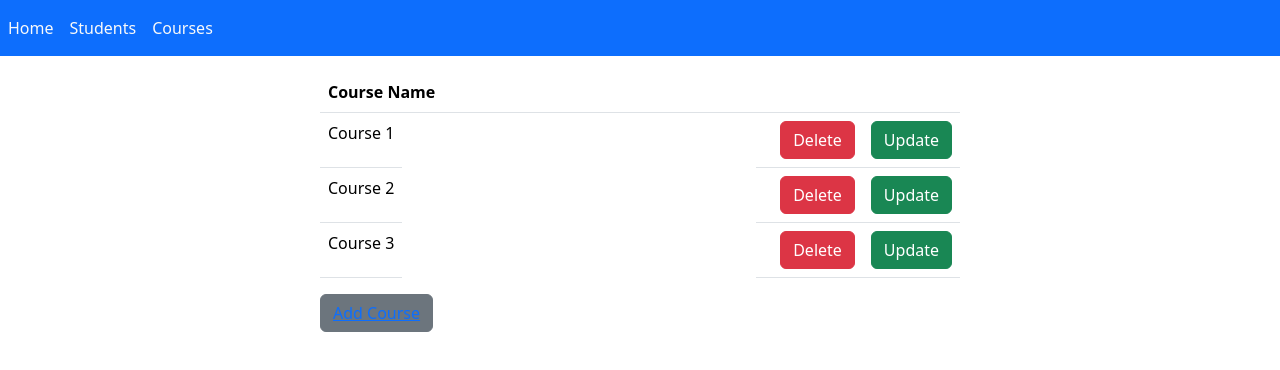
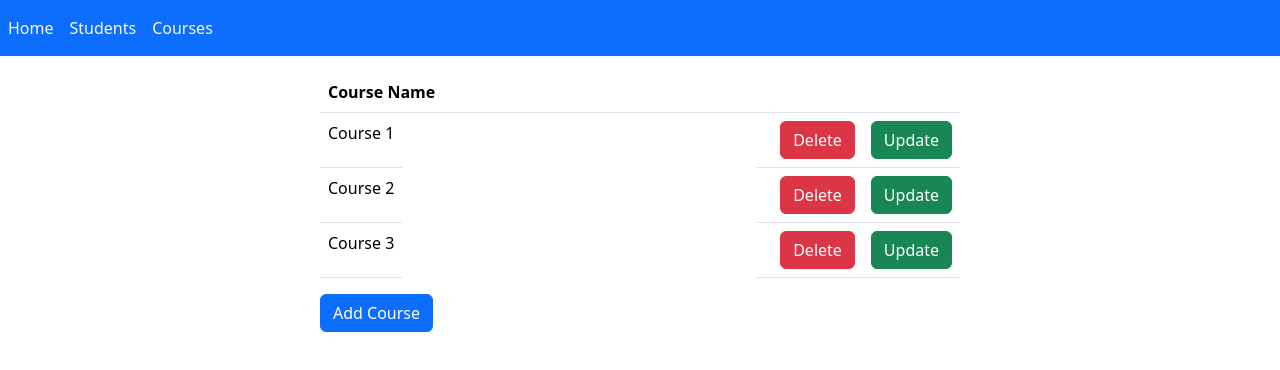
Before and after one commit to longlee10/Student-Course, a React (Vite) app in the folder client/: page /courses in a window 1280 px wide. Shown: the top 370 px of the page. Built offline with nearby package versions, Linux system fonts and the light colour scheme.

Commit message:
Fix the UI of the add student and add course button

```diff
--- a/client/src/components/Courses.jsx
+++ b/client/src/components/Courses.jsx
@@ -1,4 +1,4 @@
-import React from "react";
+import { Link } from "react-router-dom";
 
 const Courses = () => {
   const courses = [
@@ -33,9 +33,9 @@ const Courses = () => {
         </tbody>
       </table>
 
-      <button className="btn btn-secondary">
-        <a href="/new-course">Add Course</a>
-      </button>
+      <Link className="btn btn-primary" to="/new-course">
+        Add Course
+      </Link>
     </div>
   );
 };
--- a/client/src/components/Students.jsx
+++ b/client/src/components/Students.jsx
@@ -42,9 +42,9 @@ const Students = () => {
         </tbody>
       </table>
 
-      <button className="btn btn-secondary">
-        <Link to="/new-student">Add Student</Link>
-      </button>
+      <Link className="btn btn-primary" to="/new-student">
+        Add Student
+      </Link>
     </div>
   );
 };
```
